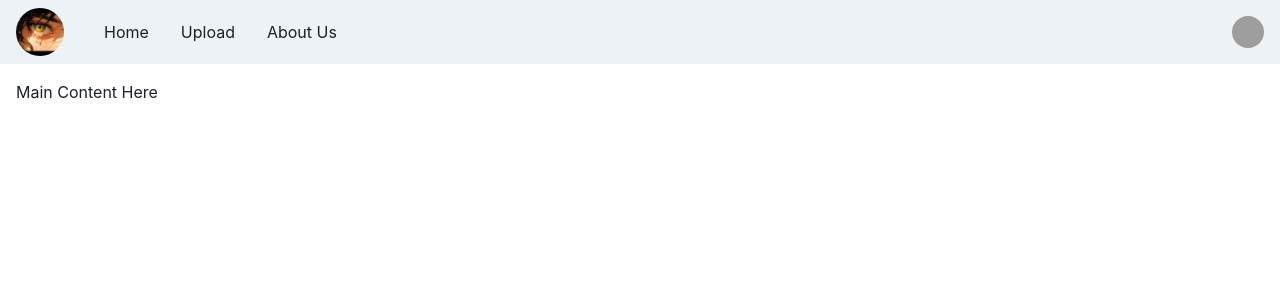
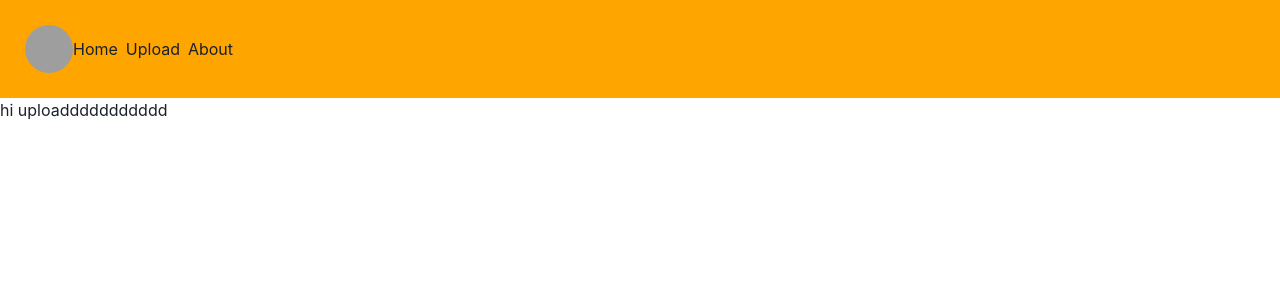
Before and after one commit to AAshu1412/CertifyChain, a React (Vite) app in the folder cert/: page /upload in a window 1280 px wide. Shown: the top 300 px of the page. Built offline with nearby package versions, Linux system fonts and the light colour scheme; grey boxes are pictures that could not be loaded.

Commit message:
work with chakra

```diff
--- a/cert/package.json
+++ b/cert/package.json
@@ -19,7 +19,8 @@
     "framer-motion": "^11.0.22",
     "path": "^0.12.7",
     "react": "^18.2.0",
-    "react-dom": "^18.2.0"
+    "react-dom": "^18.2.0",
+    "react-router-dom": "^6.22.3"
   },
   "devDependencies": {
     "@types/react": "^18.2.66",
--- a/cert/src/App.tsx
+++ b/cert/src/App.tsx
@@ -1,108 +1,18 @@
-'use client'
+import { BrowserRouter, Routes, Route } from "react-router-dom";
+import Navbar from "./components/Navbar";
+import Home from "./components/Home";
+import About from "./components/About";
+import Upload from "./components/Upload";
 
-import {
-  Box,
-  Flex,
-  Avatar,
-  HStack,
-  Text,
-  IconButton,
-  Button,
-  Menu,
-  MenuButton,
-  MenuList,
-  MenuItem,
-  MenuDivider,
-  useDisclosure,
-  useColorModeValue,
-  Stack,
-} from '@chakra-ui/react'
-import { HamburgerIcon, CloseIcon } from '@chakra-ui/icons'
-
-interface Props {
-  children: React.ReactNode
-}
-
-const Links = ['Home', 'Upload', 'About Us']
-
-const NavLink = (props: Props) => {
-  const { children } = props
-
-  return (
-    <Box
-      as="a"
-      px={2}
-      py={1}
-      rounded={'md'}
-      _hover={{
-        textDecoration: 'none',
-        bg: useColorModeValue('gray.200', 'gray.700'),
-      }}
-      href={'#'}>
-      {children}
-    </Box>
+export default function App(){
+  return(
+    <BrowserRouter>
+<Navbar/>
+<Routes>
+        <Route path="/" element={<Home />} />
+        <Route path="/about" element={<About />} />
+        <Route path="/upload" element={<Upload />} />
+      </Routes>
+    </BrowserRouter>
   )
 }
-
-export default function App() {
-  const { isOpen, onOpen, onClose } = useDisclosure()
-
-  return (
-    <>
-      <Box bg={useColorModeValue('gray.100', 'gray.900')} px={4}>
-        <Flex h={16} alignItems={'center'} justifyContent={'space-between'}>
-          <IconButton
-            size={'md'}
-            icon={isOpen ? <CloseIcon /> : <HamburgerIcon />}
-            aria-label={'Open Menu'}
-            display={{ md: 'none' }}
-            onClick={isOpen ? onClose : onOpen}
-          />
-          <HStack spacing={8} alignItems={'center'}>
-            <Avatar src='../contract/eye.jpeg'></Avatar>
-            <HStack as={'nav'} spacing={4} display={{ base: 'none', md: 'flex' }}>
-              {Links.map((link) => (
-                <NavLink key={link}>{link}</NavLink>
-              ))}
-            </HStack>
-          </HStack>
-          <Flex alignItems={'center'}>
-            <Menu>
-              <MenuButton
-                as={Button}
-                rounded={'full'}
-                variant={'link'}
-                cursor={'pointer'}
-                minW={0}>
-                <Avatar
-                  size={'sm'}
-                  src={
-                    'https://images.unsplash.com/photo-1493666438817-866a91353ca9?ixlib=rb-0.3.5&q=80&fm=jpg&crop=faces&fit=crop&h=200&w=200&s=b616b2c5b373a80ffc9636ba24f7a4a9'
-                  }
-                />
-              </MenuButton>
-              <MenuList>
-                <MenuItem>Link 1</MenuItem>
-                <MenuItem>Link 2</MenuItem>
-                <MenuDivider />
-                <MenuItem>Link 3</MenuItem>
-              </MenuList>
-            </Menu>
-          </Flex>
-        </Flex>
-
-        {isOpen ? (
-          <Box pb={4} display={{ md: 'none' }}>
-            <Stack as={'nav'} spacing={4}>
-              {Links.map((link) => (
-                <NavLink key={link}>{link}</NavLink>
-              ))}
-            </Stack>
-          </Box>
-        ) : null}
-      </Box>
-
-      <Box p={4}>Main Content Here</Box>
-    </>
-  )
-}
--- /dev/null
+++ b/cert/src/components/About.tsx
@@ -0,0 +1,7 @@
+export default function About(){
+    return(
+        <div>
+            hi abouttttttttt
+        </div>
+    )
+}
--- /dev/null
+++ b/cert/src/components/Home.tsx
@@ -0,0 +1,7 @@
+export default function Home(){
+    return(
+        <div>
+            hi homeeee
+        </div>
+    )
+}
--- /dev/null
+++ b/cert/src/components/Navbar.tsx
@@ -0,0 +1,23 @@
+import { NavLink } from "react-router-dom";
+import { Flex, Box, Avatar, HStack, Spacer } from "@chakra-ui/react";
+
+export default function Navbar() {
+  return (
+    <Flex bg="orange" p="25px">
+      <Avatar src="../../contract//eye.jpeg"></Avatar>
+      <HStack>
+        <Box>
+          <NavLink to="/">Home</NavLink>
+        </Box>
+        <Box>
+          <NavLink to="/upload">Upload</NavLink>
+        </Box>
+        <Box>
+          <NavLink to="/about">About</NavLink>
+        </Box>
+      </HStack>
+      <Box></Box>
+      <Spacer />
+    </Flex>
+  );
+}
--- /dev/null
+++ b/cert/src/components/Upload.tsx
@@ -0,0 +1,7 @@
+export default function Upload(){
+    return(
+        <div>
+            hi uploaddddddddddd
+        </div>
+    )
+}
```
Also changed, not shown: 1 other file (tests, documents, lock files or other folders).
